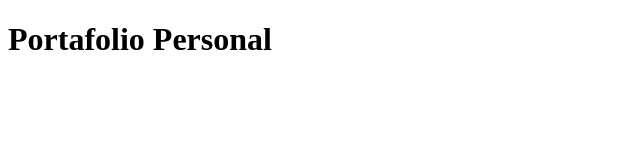
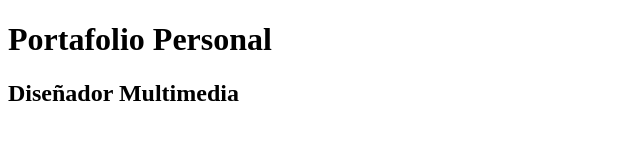
Before and after one commit to barsaiz19/designPortfolio, a plain HTML site: page index.html in a window 1280 px wide. Shown: the whole page, without its empty margins (0-640 px from the left). Drawn offline with Linux system fonts and the light colour scheme.

Commit message:
Prueba push

```diff
--- a/index.html
+++ b/index.html
@@ -8,5 +8,6 @@
 </head>
 <body>
     <h1>Portafolio Personal</h1>
+    <h2>Diseñador Multimedia</h2>
 </body>
 </html>
```
